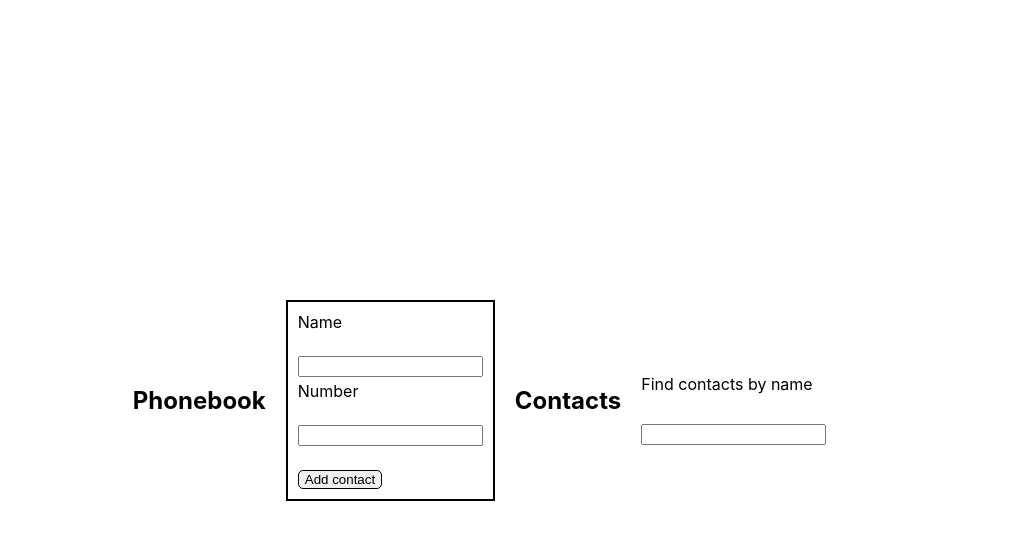
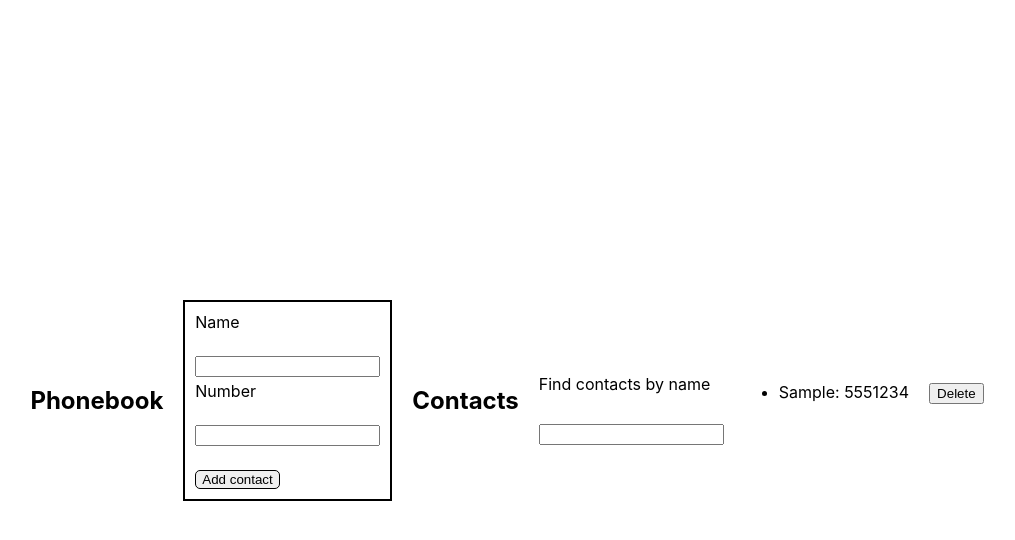
Before and after one commit to HorbovyiY/goit-react-hw-06-phonebook, a React (Create React App) app: page / in a window 1280 px wide. Both pictures are taken after typing "Sample", "5551234" into the empty fields and a click on the button "Add contact". Shown: the top 540 px of the page, without its empty margins (143-1158 px from the left). Built offline with nearby package versions, Linux system fonts and the light colour scheme.

Commit message:
додає фільтрування в Redux

```diff
--- a/src/components/App.jsx
+++ b/src/components/App.jsx
@@ -7,7 +7,6 @@ import { Title } from "./App.styled";
 
 export const App = () => {
   const [contacts, setContacts] = useState([]);
-  // const [filter, setFilter] = useState('');
 
   useEffect(() => {
     const contactsBook = JSON.parse(localStorage.getItem("contacts"));
@@ -17,27 +16,6 @@ export const App = () => {
   useEffect(() => {
     localStorage.setItem("contacts", JSON.stringify(contacts))
   },[contacts])
-
-  // const addContact = (name, number) => {
-  //   const contact = {
-  //     id: nanoid(),
-  //     name: name,
-  //     number: number,
-  //   }
-    // const isNameInContacts = contacts.filter(item => item.name === name).length;
-
-    //   (isNameInContacts) ?
-    //   alert("This name is already in contacts"):
-    //   setContacts(prevState => [contact, ...prevState] )
-  // }
-
-  const deleteContact = (id) => {
-    setContacts(prevState => prevState.filter(item => item.id !== id) )
-  }
-
-  // const toFilter = (text) => {
-  //   setFilter(text)
-  // }
 
 return(
     <div
@@ -55,7 +33,7 @@ return(
 
       <Title>Contacts</Title>
         <Filter/>
-        <Contacts contacts={contacts} del={deleteContact} />
+        <Contacts/>
     </div>
   );
 };
--- a/src/components/Contacts/Contacts.jsx
+++ b/src/components/Contacts/Contacts.jsx
@@ -1,8 +1,13 @@
+import { useDispatch, useSelector } from "react-redux";
+
 import { Item, DeleteContact } from "./Contacts.styled";
+import { delContact } from "redux/contactsSlice";
 
 
-export const Contacts = ({ contacts, filter, del }) => {
-
+export const Contacts = () => {
+    const filter = useSelector(state => state.contacts.filter)
+    const contacts = useSelector(state => state.contacts.contacts)
+    const dispatch = useDispatch();
 
     return (
         <ul>
@@ -13,13 +18,13 @@ export const Contacts = ({ contacts, filter, del }) => {
                     ({ id, name, number }) =>
                         <Item key={id}>
                             {name}: {number}
-                            <DeleteContact type="button" onClick={()=>{del(id)}}>Delete</DeleteContact>
+                            <DeleteContact type="button" onClick={()=>{dispatch(delContact(id))}}>Delete</DeleteContact>
                         </Item>
                 ):
                 contacts.map(({ id, name, number }) =>
                     <Item key={id}>
                         {name}: {number}
-                        <DeleteContact type="button" onClick={()=>{del(id)}}>Delete</DeleteContact>
+                        <DeleteContact type="button" onClick={()=>{dispatch(delContact(id))}}>Delete</DeleteContact>
                     </Item>
                 )
             }
```
